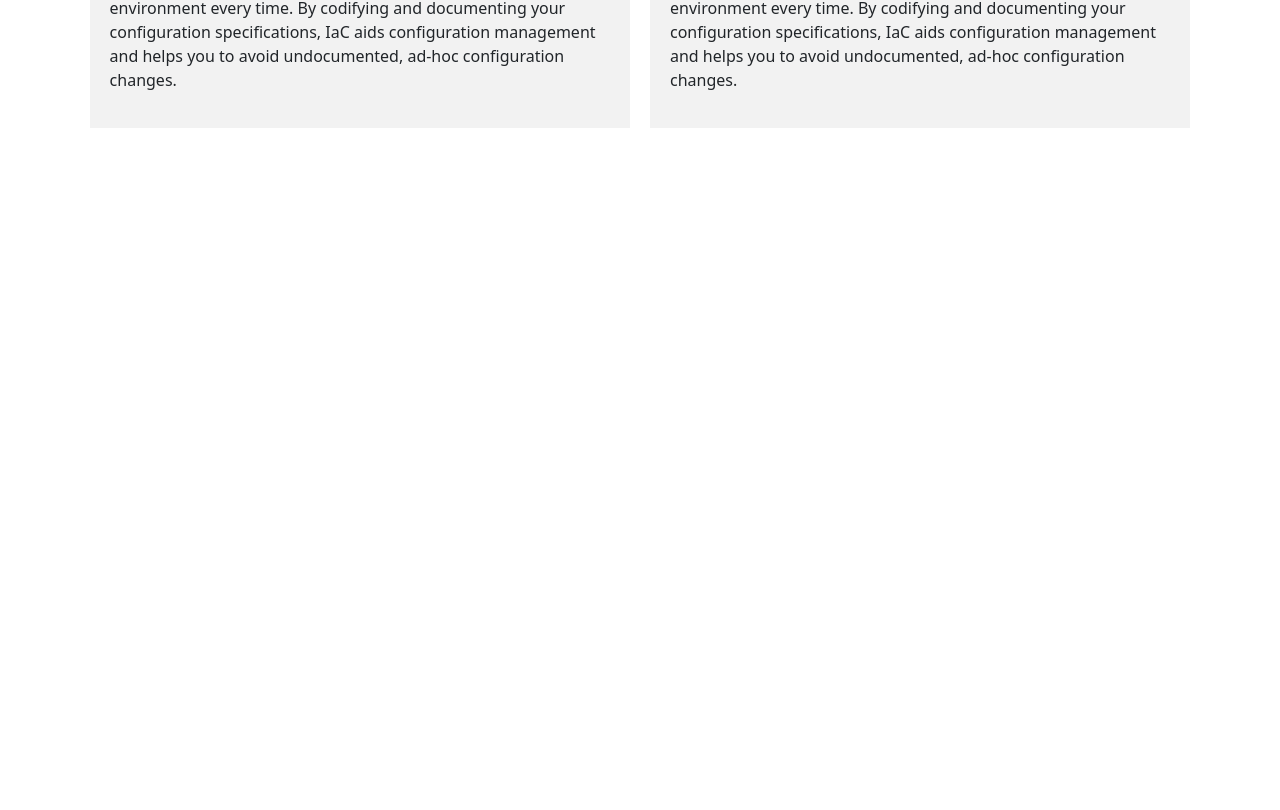
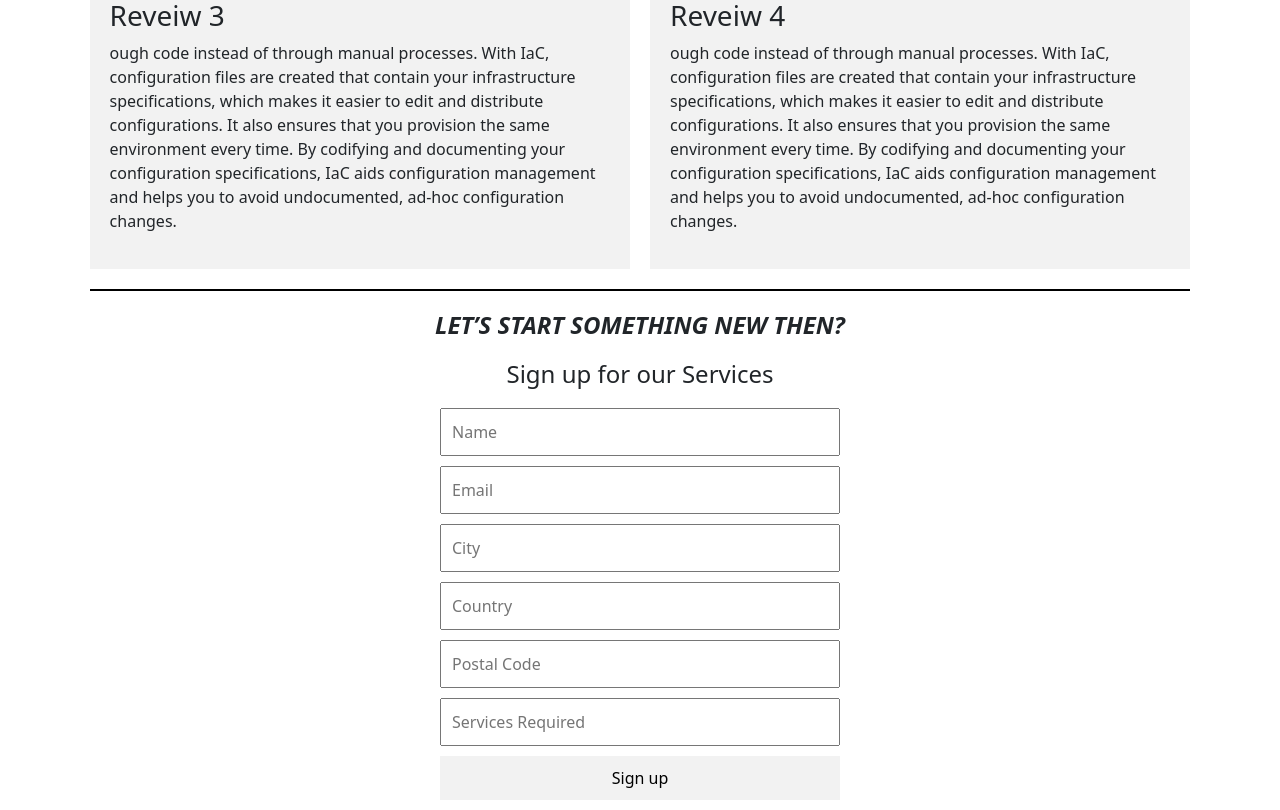
Before and after one commit to razashahid107/use_case_page, a React (Create React App) app: page / in a window 1280 px wide. Shown: the part 1348-2158 px from the top of the page. Before the commit the page ends 1476 px from the top, so only its background shows below. Built offline with nearby package versions, Linux system fonts and the light colour scheme.

Commit message:
added form

```diff
--- a/src/page/usecase.css
+++ b/src/page/usecase.css
@@ -7,6 +7,10 @@
     display: flex;
     justify-content: center;
 } */
+.heading {
+    display: flex;
+    justify-content: center;
+}
 
 .background-image {
     background-image: url('/Users/abdurrehman/Documents/study/Work/use_case/use_case/src/img.jpg');
@@ -53,13 +57,44 @@
     height: 2px;
     background-color: #000;
     margin: 20px 0;
-  }
-  .customer-reviews-container {
+}
+
+.customer-reviews-container {
     display: grid;
     grid-template-columns: repeat(2, 1fr);
     grid-gap: 20px;
-  }
-  .review-item {
+}
+
+.review-item {
     background-color: #f2f2f2;
     padding: 20px;
-  }
+}
+
+
+.signup-form-container {
+    text-align: center;
+}
+
+.signup-form-container h2 {
+    font-size: 24px;
+    margin-bottom: 20px;
+}
+
+.signup-form-container form {
+    display: flex;
+    flex-direction: column;
+    max-width: 400px;
+    margin: 0 auto;
+}
+
+.signup-form-container input,
+.signup-form-container button {
+    padding: 10px;
+    margin-bottom: 10px;
+}
+
+.signup-form-container button {
+    background-color: #f2f2f2;
+    border: none;
+    cursor: pointer;
+}
--- a/src/page/usecase.js
+++ b/src/page/usecase.js
@@ -58,6 +58,10 @@ const UseCase = () => {
 
       {/* grids listing possible services */}
       <br />
+      {/* <div className="section-divider"></div> */}
+      <h2 className='heading' style={{ fontWeight: "bold" }}><i> Our services </i></h2>
+      <br />
+      {/* <br/> */}
       <div className="services-container">
         <div className="service-item">
           <h3>SAP ERP Solutions & Business Consulting</h3>
@@ -81,10 +85,12 @@ const UseCase = () => {
       </div>
 
       <div className="section-divider"></div>
+      <h2 className='heading' style={{ fontWeight: "bold" }}><i> Why choose us? </i></h2>
+      <br />
 
       <div className='customer-reviews-container'>
         <div className='review-item'>
-          <h3>Reveiw 1</h3>
+          <h3>Review 1</h3>
           <p>ough code instead of through manual processes.
             With IaC, configuration files are created that contain your infrastructure specifications, which makes it easier to edit and distribute configurations. It also ensures that you provision the same environment every time. By codifying and documenting your configuration specifications, IaC aids configuration management and helps you to avoid undocumented, ad-hoc configuration changes.
           </p>
@@ -108,6 +114,24 @@ const UseCase = () => {
           </p>
         </div>
       </div>
+
+      <div className="section-divider"></div>
+      <div className="signup-form-container">
+        <h2 className='heading' style={{ fontWeight: "bolder" }}><i> LET’S START SOMETHING NEW THEN? </i></h2>
+        <h2>Sign up for our Services</h2>
+        <form>
+          <input type="text" placeholder="Name" />
+          <input type="email" placeholder="Email" />
+          <input type="text" placeholder="City" />
+          <input type="text" placeholder="Country" />
+          <input type="text" placeholder="Postal Code" />
+          <input type="text" placeholder="Services Required" />
+
+          <button type="submit">Sign up</button>
+        </form>
+      </div>
+
+
     </div>
 
   );
```
